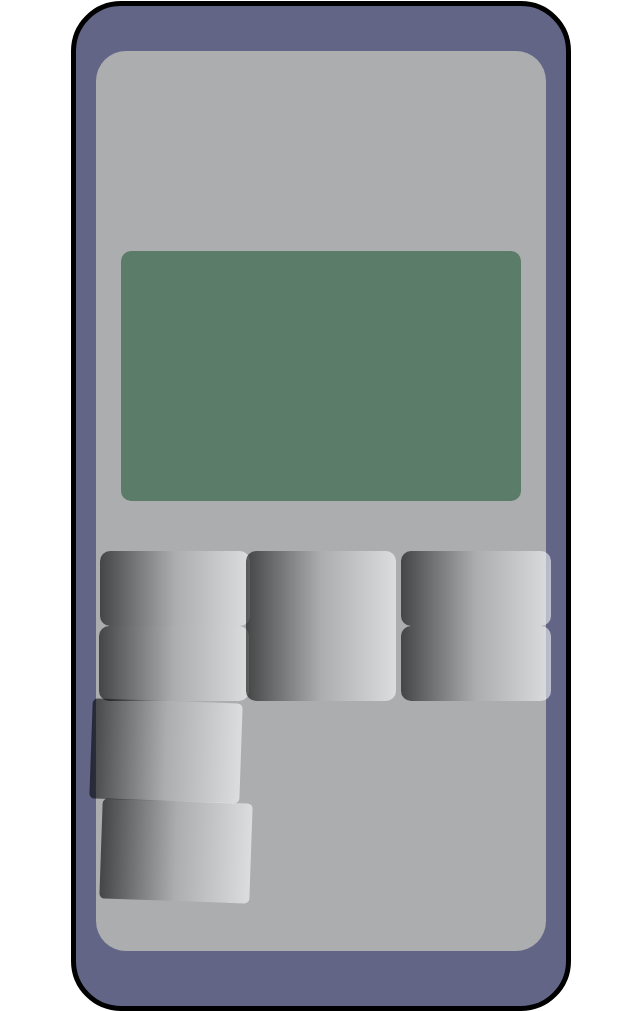
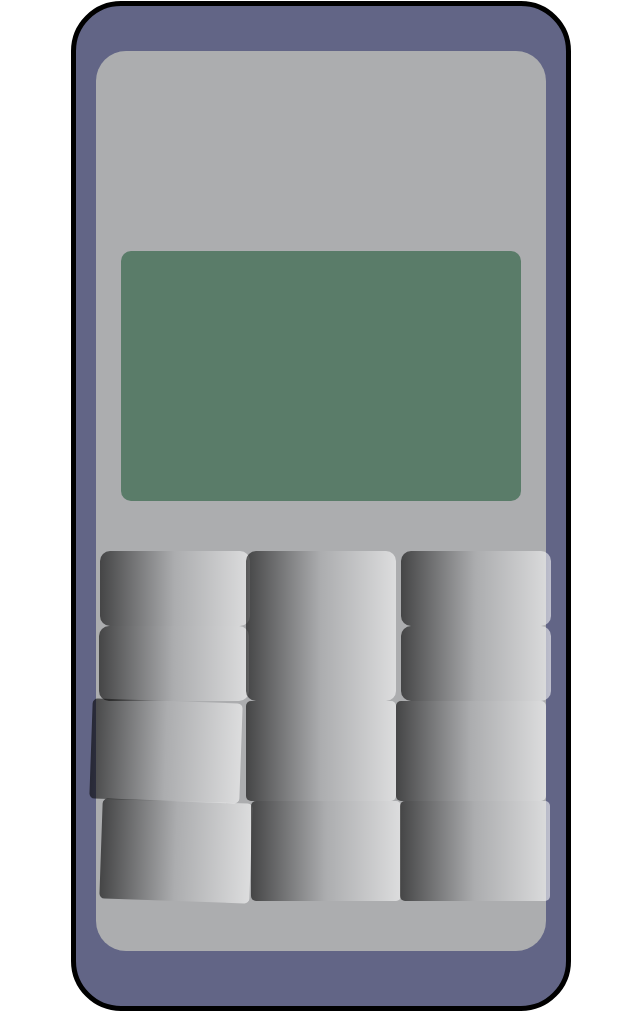
Before and after one commit to pkirn/nokia-is-alive-fictional-interface, a plain HTML site: page index.html in a window 1280 px wide. Shown: the part 99-1110 px from the top of the page, without its empty margins (29-669 px from the left). Drawn offline with nearby package versions, Linux system fonts and the light colour scheme.

Commit message:
Update style.css

```diff
--- a/style.css
+++ b/style.css
@@ -115,6 +115,43 @@ body {
     transform: rotate(2deg);
     animation: move 0.2s infinite alternate
 }
+.square-11 {
+    width: 150px;
+    height: 100px;
+    background: linear-gradient(90deg, rgba(0,0,0,0.6) 0%, rgba(255,255,255,0) 50%, rgba(255,255,255,0.5844712885154062) 100%);
+    top: 800px;
+    left: 275px;
+    border-radius: 5px;
+    animation: move-4 0.5s infinite alternate
+}
+
+.square-12 {
+    width: 150px;
+    height: 100px;
+    background: linear-gradient(90deg, rgba(0,0,0,0.6) 0%, rgba(255,255,255,0) 50%, rgba(255,255,255,0.5844712885154062) 100%);
+    top: 900px;
+    left: 275px;
+    border-radius: 5px;
+    animation: move-4 0.2s infinite alternate
+}
+.square-13 {
+    width: 150px;
+    height: 100px;
+    background: linear-gradient(90deg, rgba(0,0,0,0.6) 0%, rgba(255,255,255,0) 50%, rgba(255,255,255,0.5844712885154062) 100%);
+    top: 800px;
+    left: 425px;
+    border-radius: 5px;
+    animation: move-5 0.1s infinite alternate
+}
+.square-14 {
+    width: 150px;
+    height: 100px;
+    background: linear-gradient(90deg, rgba(0,0,0,0.6) 0%, rgba(255,255,255,0) 50%, rgba(255,255,255,0.5844712885154062) 100%);
+    top: 900px;
+    left: 425px;
+    border-radius: 5px;
+    animation: move-5 0.4s infinite alternate
+}
 
 @keyframes move {
     from {
@@ -131,3 +168,26 @@ body {
         left: 430px;
     }
 }
+
+@keyframes move-3 {
+    from {
+        top: 650px
+    } to {
+        top: 655px;
+    }
+}
+@keyframes move-4 {
+    from {
+        left: 275px
+    } to {
+        left: 280px;
+    }
+}
+
+@keyframes move-5 {
+    from {
+        left: 425pxpx
+    } to {
+        left: 430px;
+    }
+}
```
